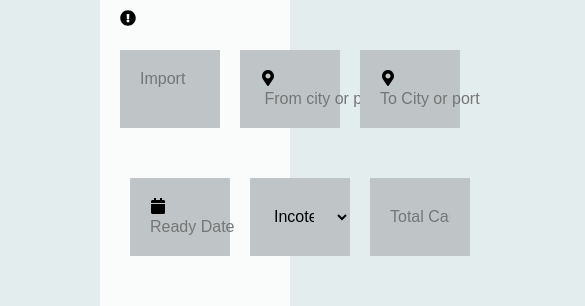
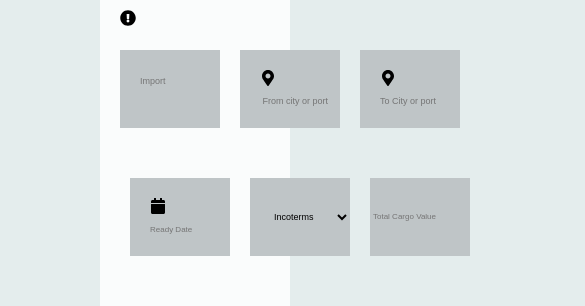
Before and after one commit to promiseume/demo-form, a React (Create React App) app: page / in a window 390 px wide. Shown: the part 505-811 px from the top of the page, 585 px wide, since content can reach past the window. Built offline with nearby package versions, Linux system fonts and the light colour scheme; the HTML template or start-up script is replaced by a standard one.

Commit message:
new change

```diff
--- a/src/component/form/form.css
+++ b/src/component/form/form.css
@@ -89,6 +89,8 @@
         font-size: 8px;
     }
     .air span img {
-        width: 60px;}
+        width: 60px;
+    }
+
 
 }
--- a/src/component/input/input.css
+++ b/src/component/input/input.css
@@ -75,3 +75,20 @@ select:hover{
 .sec-forminput input[type='text']:focus{
   outline: none;
 }
+@media screen and (max-width: 1250px){
+    .first-forminput div input[type='text']{
+        font-size: 9px;
+    }
+    .sec-forminput div input{
+        font-size: 8px;
+    }
+    .sec-forminput > input {
+        font-size:8px;
+    }
+    .sec-forminput > input {
+        padding: 3px;
+    }
+    .sec-forminput select {
+        font-size: 9px;
+    }
+}
```
